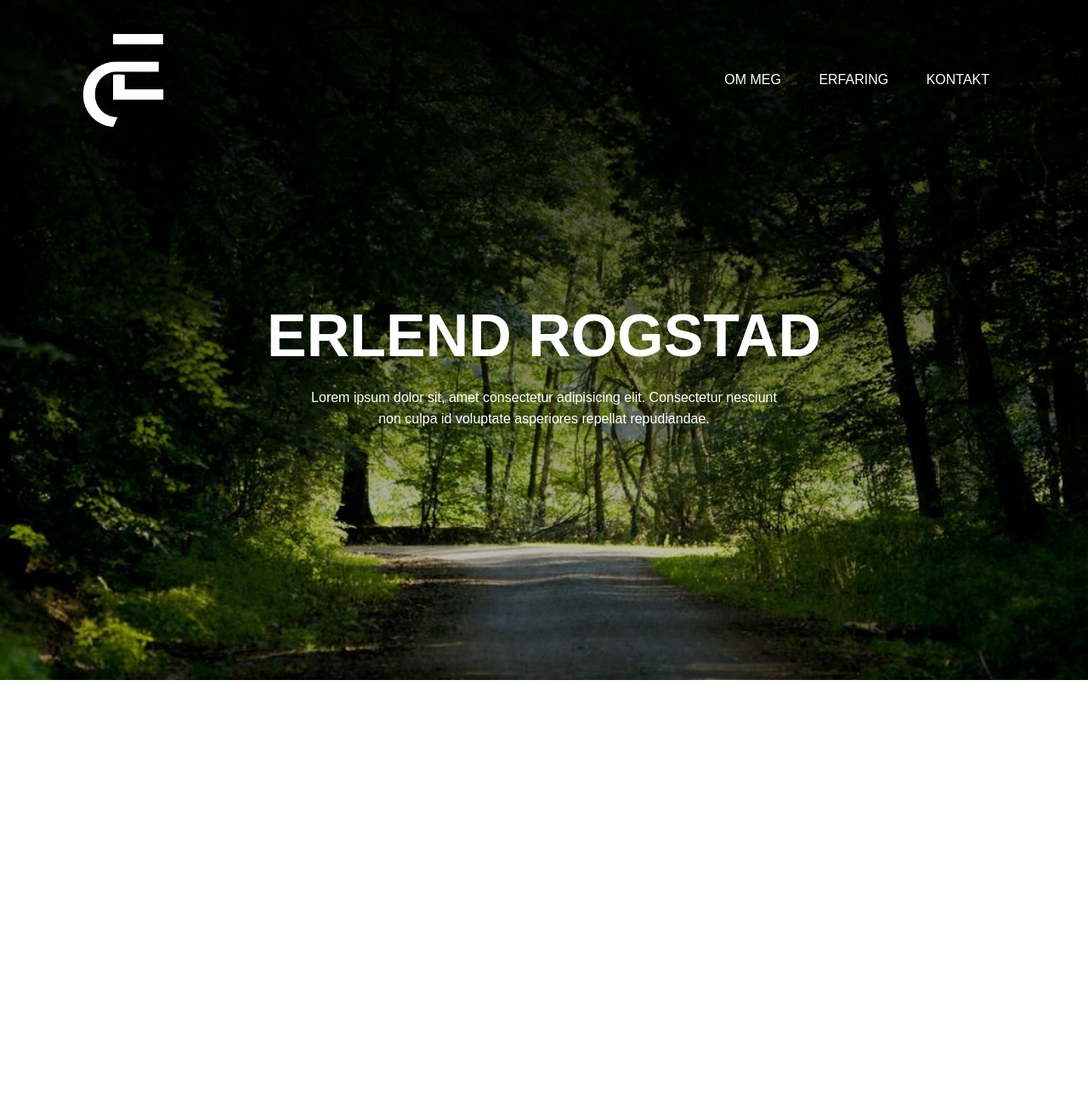
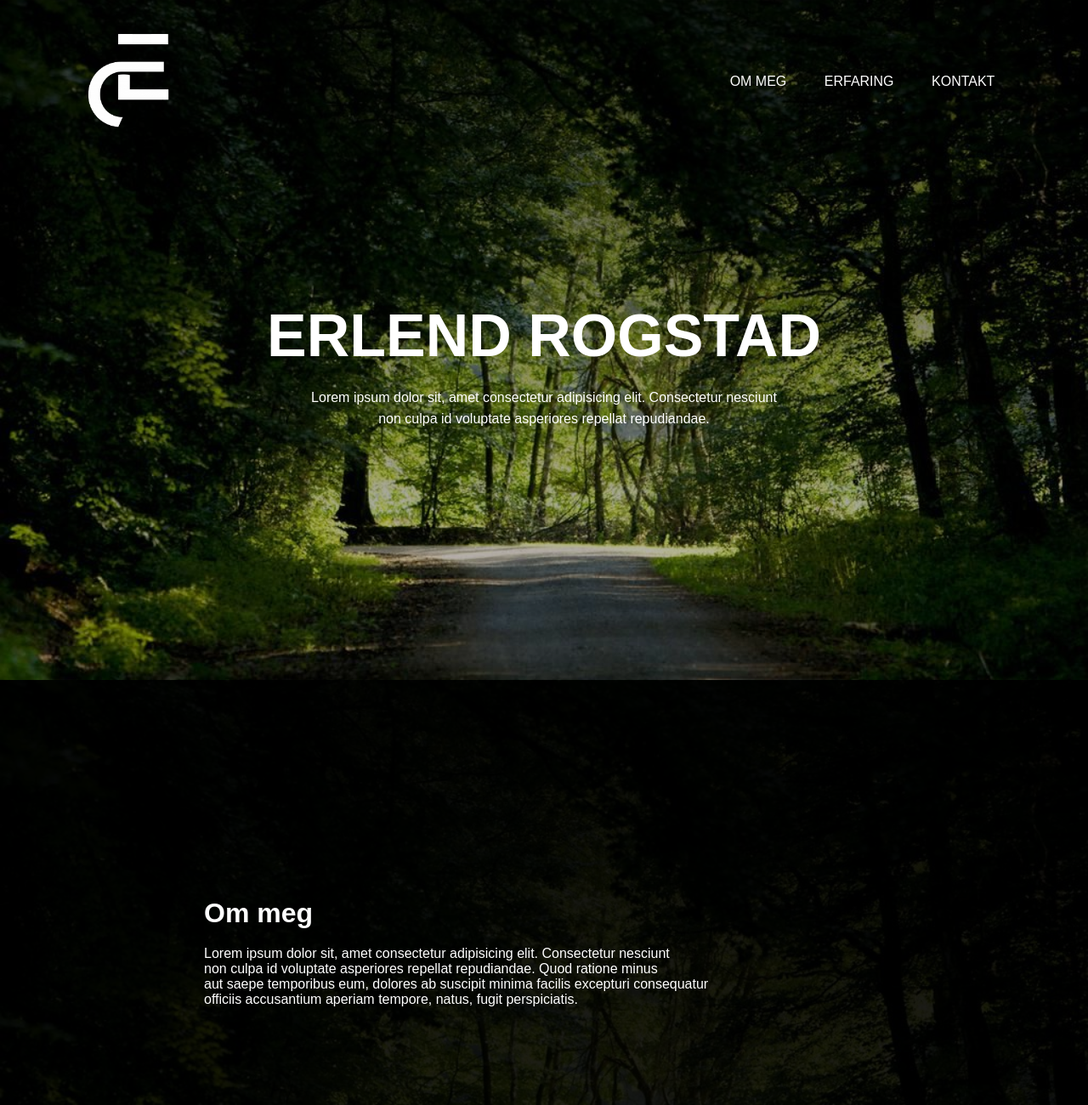
Before and after one commit to ErlendRog/erlendrog.github.io, a plain HTML site: page index.html in a window 1280 px wide. Shown: the top 1300 px of the page at 85% size. Before the commit the page ends 800 px from the top, so only its background shows below. Drawn offline with Linux system fonts and the light colour scheme.

Commit message:
CSS update

```diff
--- a/index.html
+++ b/index.html
@@ -12,12 +12,12 @@
 
     <div class="navbar">
 
-        <img src="img/logo.png" alt="Erlend" class="logo">
+        <a href="#"><img src="img/logo.png" alt="Erlend" class="logo"></a>
 
         <ul>
-            <li><a href="#">Om meg</a></li>
-            <li><a href="#">Erfaring</a></li>
-            <li><a href="#">Kontakt</a></li>
+            <li><a href="#om-meg">Om meg</a></li>
+            <li><a href="#erfaring">Erfaring</a></li>
+            <li><a href="#kontakt">Kontakt</a></li>
         </ul>
 
     </div>
@@ -30,6 +30,33 @@
 
 </div>
 
+<div id="om-meg" class="segment">
+
+    <h1>Om meg</h1>
+    <p>Lorem ipsum dolor sit, amet consectetur adipisicing elit. Consectetur nesciunt <br>
+        non culpa id voluptate asperiores repellat repudiandae. Quod ratione minus <br>
+        aut saepe temporibus eum, dolores ab suscipit minima facilis excepturi consequatur <br>
+        officiis accusantium aperiam tempore, natus, fugit perspiciatis.</p>
+
+</div>
+
+<div id="erfaring" class="segment">
+
+    <h1>Erfaring</h1>
+    <p>Lorem ipsum dolor sit, amet consectetur adipisicing elit. Consectetur nesciunt <br>
+        non culpa id voluptate asperiores repellat repudiandae. Quod ratione minus <br>
+        aut saepe temporibus eum, dolores ab suscipit minima facilis excepturi consequatur <br>
+        officiis accusantium aperiam tempore, natus, fugit perspiciatis.</p>
+
+</div>
+
+<div id="kontakt" class="segment">
+
+    <h1>Kontakt</h1>
+    <p>rogstaderlend@gmail.com</p>
+
+</div>
+
 </body>
 
 <script src="script.js"></script>
--- a/style.css
+++ b/style.css
@@ -2,23 +2,31 @@
     padding: 0;
     margin: 0;
     font-family: sans-serif;
+    color: white;
+}
+
+html {
+    scroll-behavior: smooth;
+    background-image: linear-gradient(rgba(0,0,0,0.7), rgba(0,0,0,0.2)), url(img/background.jpg);
+    background-attachment: fixed;
+    background-size: cover;
+    background-position: center;
 }
 
 .banner {
     width: 100%;
     height: 100vh;
-    background-image: linear-gradient(rgba(0,0,0,0.9), rgba(0,0,0,0.1)), url(img/background.jpg);
-    background-size: cover;
-    background-position: center;
 }
 
+/* Navigation */
 .navbar {
     width: 85%;
-    margin: auto;
     padding: 35px 0;
     display: flex;
     align-items: center;
     justify-content: space-between;
+    position: fixed;
+    margin: 0 8%;
 }
 
 .logo {
@@ -35,7 +43,6 @@
 
 .navbar ul li a {
     text-decoration: none;
-    color: white;
     text-transform: uppercase;
 }
 
@@ -54,13 +61,12 @@
     width: 100%;
 }
 
-.content{
+.content {
     width: 100%;
     position: absolute;
     top: 50%;
     transform: translateY(-50%);
     text-align: center;
-    color: white;
 }
 
 .content h1 {
@@ -73,3 +79,12 @@
     font-weight: 100;
     line-height: 25px;
 }
+
+.segment {
+    background-color: rgba(0,0,0,0.8);
+    padding: 20% 240px;
+}
+
+.segment p {
+    padding: 20px 0;
+}
```
